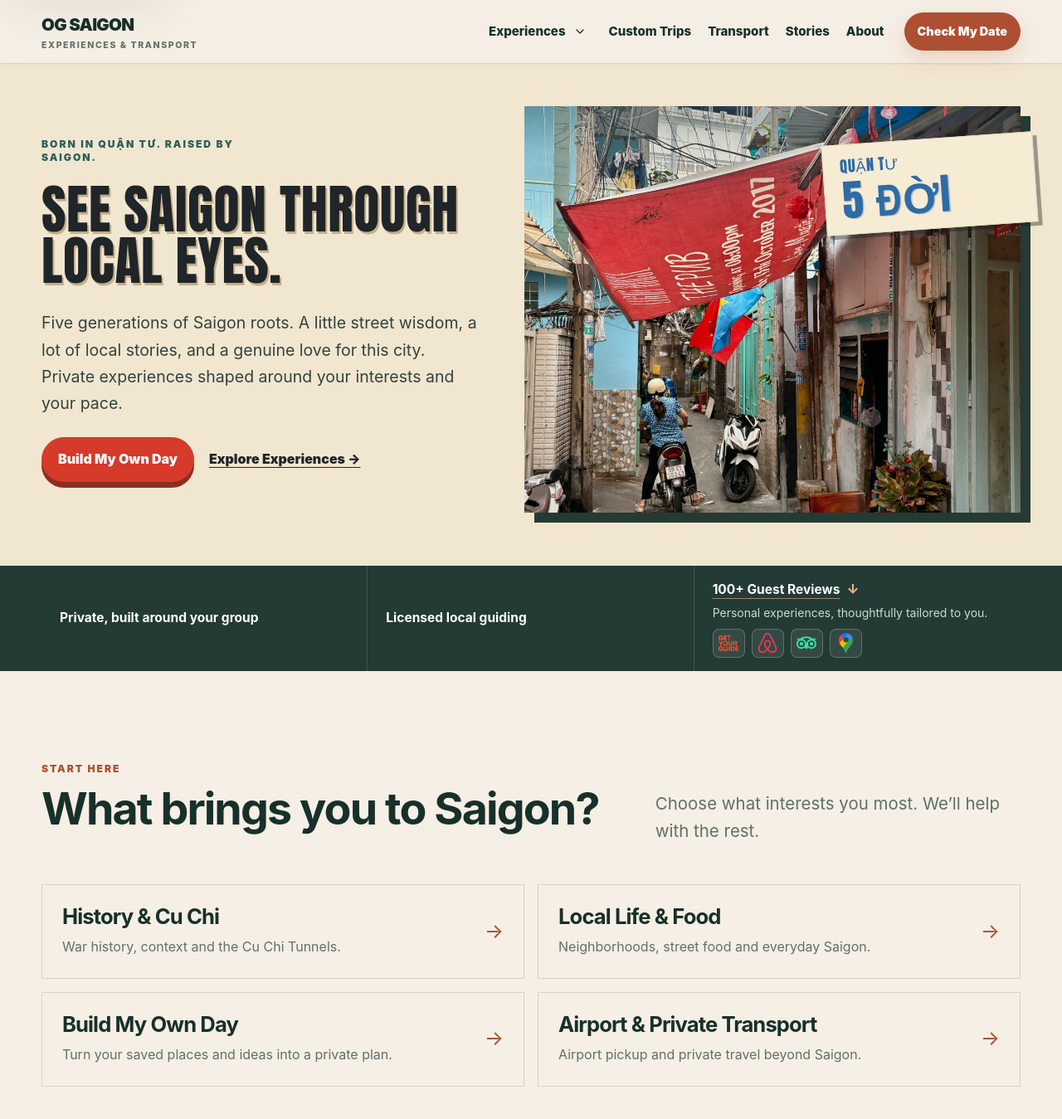
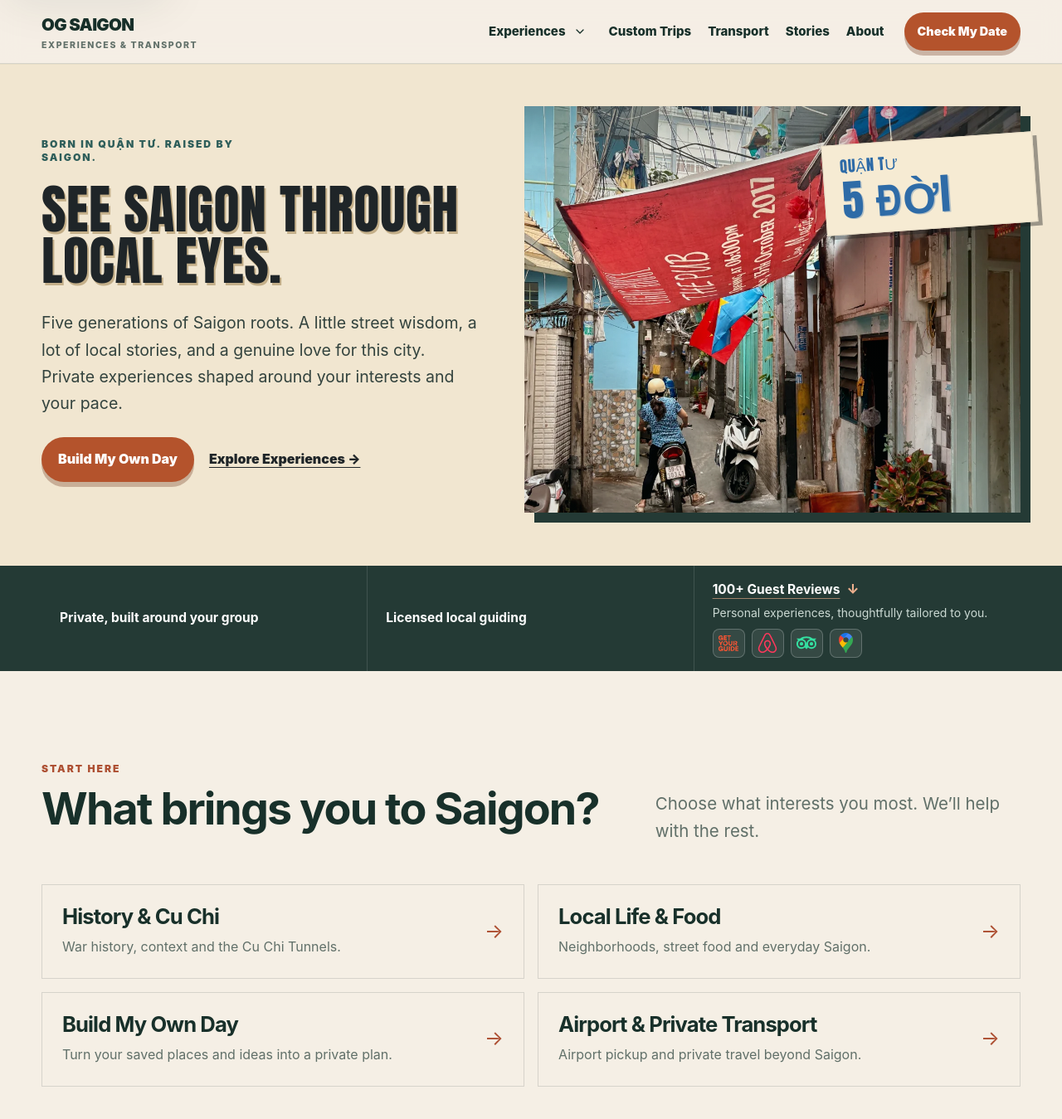
Before and after one commit to DSG2025/DSG2025.github.io, a Jekyll site: the page built from index.html, in a window 1280 px wide and 1400 px high. Shown: the top 1349 px of the window at 83% size. Built offline with Jekyll 4.4.1, drawn with Linux system fonts in a browser that asks for light colours.

Commit message:
Foundation V2: unify accessible mái ngói orange CTA tokens and heading roles

```diff
--- a/assets/css/home-v2.css
+++ b/assets/css/home-v2.css
@@ -1022,14 +1022,7 @@
  line-height:1.66;margin:14px 0 0
 }
 body.home-v2.og-v2-stage1 #home-hero .hero-actions {margin:24px 0 0;gap:18px}
-body.home-v2.og-v2-stage1 #home-hero .hero-actions .primary {
- background:var(--chili);color:#fff;border-color:var(--chili);
- box-shadow:0 7px 0 #8e2e23
-}
-body.home-v2.og-v2-stage1 #home-hero .hero-actions .primary:hover {
- background:#b93527;border-color:#b93527;
- transform:translateY(2px);box-shadow:0 5px 0 #8e2e23
-}
+/* Hero A primary buttons inherit shared .btn.primary color and states from style.css. */
 body.home-v2.og-v2-stage1 #home-hero .hero-actions .primary:focus-visible {
  outline:3px solid var(--ink);outline-offset:5px
 }
--- a/assets/css/style.css
+++ b/assets/css/style.css
@@ -7,6 +7,14 @@
   --cream: #f5efe5;
   --paper: #fffdf8;
   --rust: #ad4f32;
+  /* V2 semantic CTA: warm mái-ngói orange, not the red editorial accent. */
+  --tile-orange: #b4532c;
+  --cta-bg: var(--tile-orange);
+  --cta-hover: #943f21;
+  --cta-text: #ffffff;
+  --cta-shadow: rgba(105, 43, 22, 0.30);
+  --accent-border-soft: rgba(180, 83, 44, 0.22);
+  --accent-border-strong: rgba(180, 83, 44, 0.32);
   --gold: #d7a54b;
   --muted: #617069;
   --line: rgba(24, 48, 42, 0.14);
@@ -23,6 +31,11 @@
   --type-label: 0.875rem;
   --type-lead: clamp(1.05rem, 1.8vw, 1.28rem);
   --type-card-title: clamp(1.35rem, 2vw, 1.6rem);
+  /* Shared semantic heading roles. Page-specific display styles remain scoped. */
+  --type-h1: clamp(2.75rem, 6.5vw, 5.7rem);
+  --type-h2: clamp(2rem, 4.2vw, 3.55rem);
+  --type-h3: 1.35rem;
+  --type-button: 1rem;
 }
 
 * {
@@ -103,15 +116,15 @@
 }
 
 h1 {
-  font-size: clamp(2.75rem, 6.5vw, 5.7rem);
+  font-size: var(--type-h1);
 }
 
 h2 {
-  font-size: clamp(2rem, 4.2vw, 3.55rem);
+  font-size: var(--type-h2);
 }
 
 h3 {
-  font-size: 1.35rem;
+  font-size: var(--type-h3);
 }
 
 .lead {
@@ -209,6 +222,7 @@
   justify-content: center;
   gap: 9px;
   padding: 13px 19px;
+  font-size: var(--type-button);
   border-radius: 999px;
   border: 1px solid transparent;
   font-weight: 900;
@@ -221,8 +235,8 @@
 }
 
 .btn.primary {
-  background: var(--rust);
-  color: #fff;
+  background: var(--cta-bg);
+  color: var(--cta-text);
 }
 
 .btn.secondary {
@@ -1156,11 +1170,13 @@
 }
 
 .btn.primary {
-  box-shadow: 0 10px 24px rgba(184, 93, 62, 0.20);
+  box-shadow: 0 6px 0 var(--cta-shadow);
 }
 
 .btn.primary:hover {
-  box-shadow: 0 14px 30px rgba(184, 93, 62, 0.27);
+  background: var(--cta-hover);
+  box-shadow: 0 4px 0 var(--cta-shadow);
+  transform: translateY(2px);
 }
 
 .hero {
@@ -1371,7 +1387,7 @@
 @media (hover: hover) and (pointer: fine) {
   .card:hover {
     transform: translateY(-5px);
-    border-color: rgba(184, 93, 62, 0.22);
+    border-color: var(--accent-border-soft);
     box-shadow: 0 22px 54px rgba(24, 48, 42, 0.13);
   }
 
@@ -1784,7 +1800,7 @@
 
 @media (hover: hover) and (pointer: fine) {
   .hero-rating:hover {
-    border-color: rgba(184, 93, 62, 0.32);
+    border-color: var(--accent-border-strong);
   }
 }
 
```
